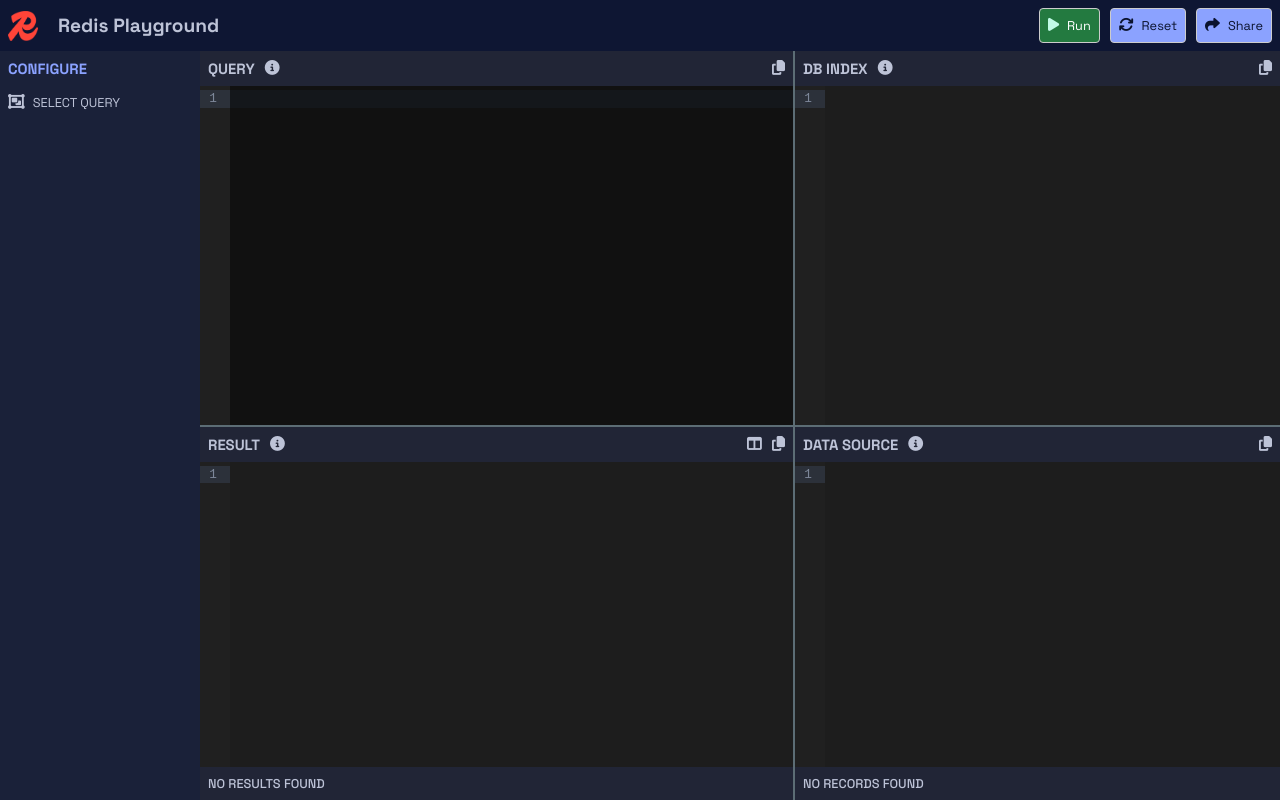
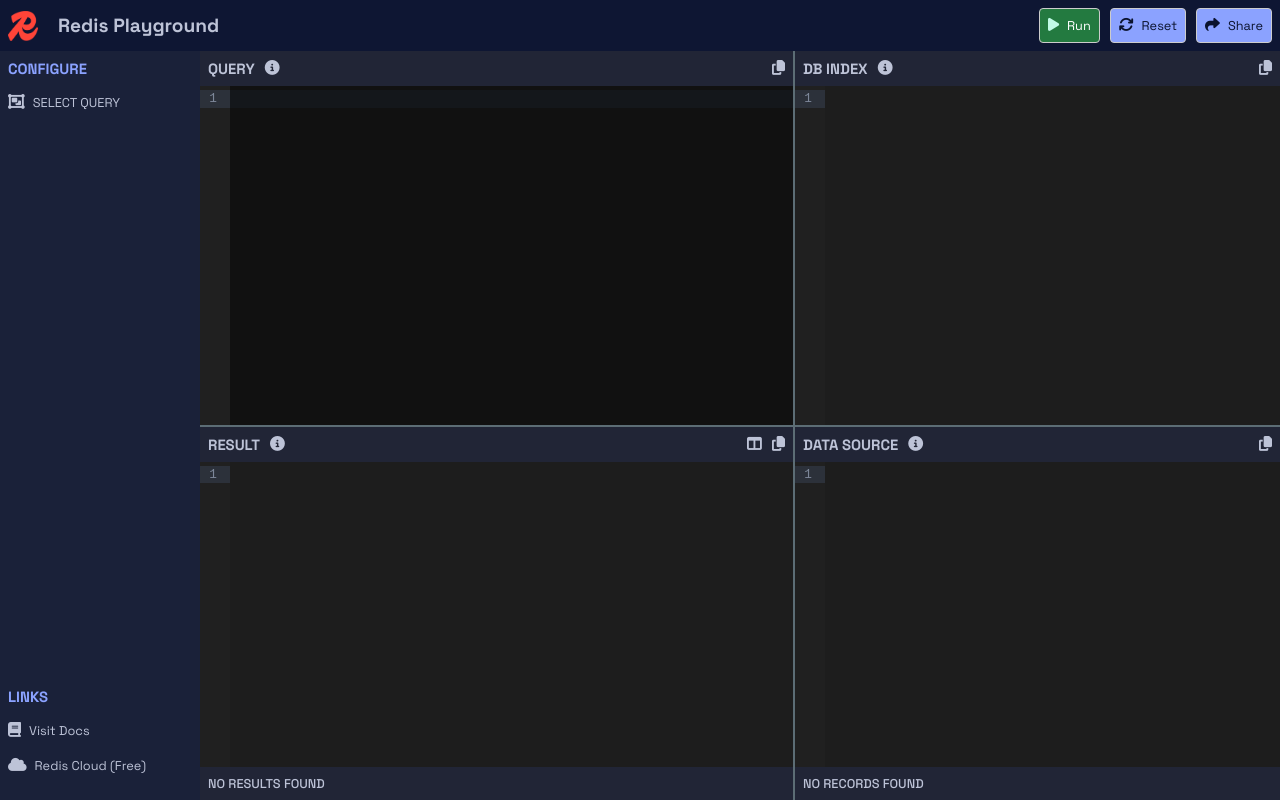
Before and after one commit to redis-developer/redis-playground-ui, a Next.js app: page / in a window 1280 px wide. Built offline with nearby package versions, Linux system fonts and the light colour scheme.

Commit message:
added docs, redis cloud link to sidebar

```diff
--- a/src/app/page-components/PgSidebar/index.css
+++ b/src/app/page-components/PgSidebar/index.css
@@ -7,17 +7,17 @@
     background-color: var(--pg-sidebar-bg-clr);
     color: var(--pg-sidebar-txt-clr);
 
-    .list {
+    .pg-list {
         margin-bottom: var(--space-32);
     }
 
-    .list-title {
+    .pg-list-title {
         font-size: var(--font-size-14);
         color: var(--pg-sidebar-header-txt-clr);
         margin-bottom: var(--space-16);
     }
 
-    .list-item {
+    .pg-list-item {
         display: flex;
         cursor: pointer;
         margin-bottom: var(--space-12);
@@ -27,29 +27,36 @@
         background-color: transparent;
     }
 
-    .list-item:hover {
+    .pg-list-item:hover {
         background: linear-gradient(115deg, #4fcf70, #fad648, #a767e5, #12bcfe, #44ce7b);
     }
 
-    .list-item-icon {
+    .pg-list-item-icon {
         background-color: var(--pg-sidebar-bg-clr);
         color: var(--pg-sidebar-txt-clr);
     }
 
-    .list-item-label {
+    .pg-list-item-label {
         flex-grow: 1;
         padding: 0 var(--space-8) var(--space-4) var(--space-8);
         background-color: var(--pg-sidebar-bg-clr);
         color: var(--pg-sidebar-txt-clr);
     }
 
-    .list-item-active div {
+    .pg-list-item-active div {
         color: var(--pg-sidebar-header-txt-clr) !important;
     }
 
-    .query-category {
+    .pg-query-category {
         flex-grow: 1;
         overflow-y: auto;
+        /*trigger scrollbar*/
+        height: 100px;
+    }
+
+
+    .pg-links {
+        margin-bottom: 0 !important;
     }
 
 }
--- a/src/app/page-components/PgSidebar/index.tsx
+++ b/src/app/page-components/PgSidebar/index.tsx
@@ -9,8 +9,14 @@ import PgQueryTemplate from '../PgQueryTemplate';
 
 const labels = {
     configure: "CONFIGURE",
-    selectQuery: "SELECT QUERY"
+    selectQuery: "SELECT QUERY",
+    links: "LINKS"
 }
+
+const linkItems = [
+    { label: "Visit Docs", icon: "fa fa-book", url: "https://redis.io/docs/latest/" },
+    { label: "Redis Cloud (Free)", icon: "fa fa-cloud", url: "https://cloud.redis.io/" }
+]
 
 const PgSidebar = () => {
     const { queryTemplateData, selectedQuery, setSelectedQuery } = usePlaygroundContext();
@@ -33,43 +39,62 @@ const PgSidebar = () => {
 
     return <div className="pg-sidebar">
 
-        <div className="list">
-            <div className="list-title font-bold">
+        <div className="pg-list">
+            <div className="pg-list-title font-bold">
                 {labels.configure}
             </div>
-            <div className="list-item" onClick={() => setModalIsOpen(true)}>
-                <div className="list-item-icon">
+            <div className="pg-list-item" onClick={() => setModalIsOpen(true)}>
+                <div className="pg-list-item-icon">
                     <i className="fa fa-object-group"></i>
                 </div>
-                <div className="list-item-label">
+                <div className="pg-list-item-label">
                     {labels.selectQuery}
                 </div>
             </div>
         </div>
-        <div className="query-category list">
+
+        <div className="pg-query-category pg-list">
             {selectedCategory && (
-                <>
-                    <div className="list-title font-bold">
+                <div>
+                    <div className="pg-list-title font-bold">
                         {selectedCategory?.category}
                     </div>
                     <div>
                         {selectedCategory?.items.map(item => (
-                            <div className={`list-item ${item.queryId === selectedQuery?.queryId ? "list-item-active" : ""}`}
+                            <div className={`pg-list-item ${item.queryId === selectedQuery?.queryId ? "pg-list-item-active" : ""}`}
                                 key={item.label}
                                 onClick={() => handleQueryItemClick(item.queryId, selectedCategory?.category)}>
-                                <div className="list-item-icon">
+                                <div className="pg-list-item-icon">
                                     <i className="fa fa-arrow-right"></i>
                                 </div>
-                                <div className="list-item-label">
+                                <div className="pg-list-item-label">
                                     {item.label}
                                 </div>
                             </div>
                         ))}
                     </div>
-                </>
+                </div>
             )}
 
         </div>
+
+        <div className="pg-links pg-list">
+            <div className="pg-list-title font-bold">
+                {labels.links}
+            </div>
+            {linkItems.map(item => (
+                <div className="pg-list-item" key={item.label}>
+                    <div className="pg-list-item-icon">
+                        <i className={item.icon}></i>
+                    </div>
+                    <div className="pg-list-item-label" onClick={() => window.open(item.url, '_blank', 'noopener,noreferrer')}>
+                        {item.label}
+                    </div>
+                </div>
+            ))}
+        </div>
+
+
 
         <ModalPopup isOpen={modalIsOpen} onClose={() => setModalIsOpen(false)}>
 
@@ -77,7 +102,7 @@ const PgSidebar = () => {
 
         </ModalPopup>
 
-    </div>
+    </div >
 }
 
 export default PgSidebar;
```
